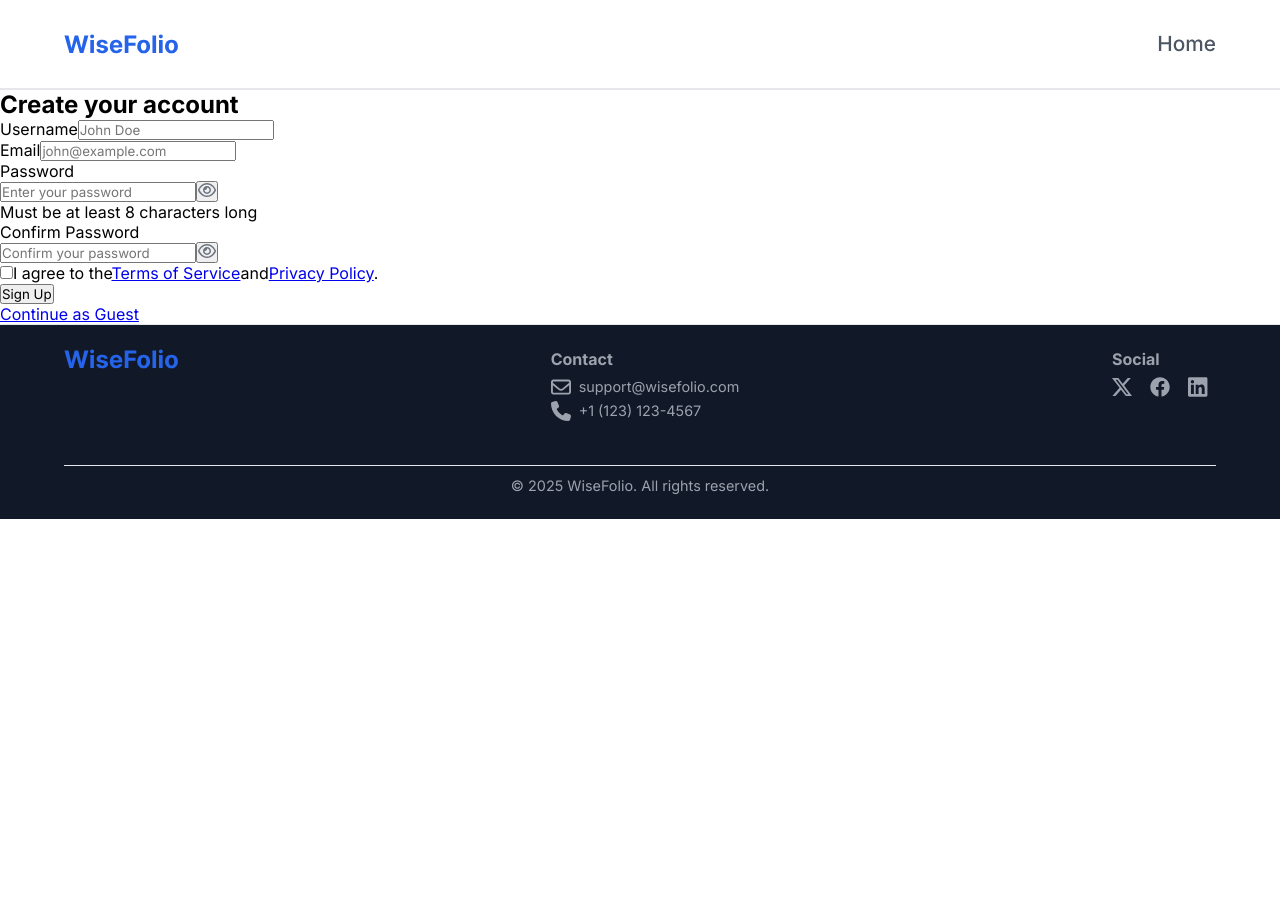
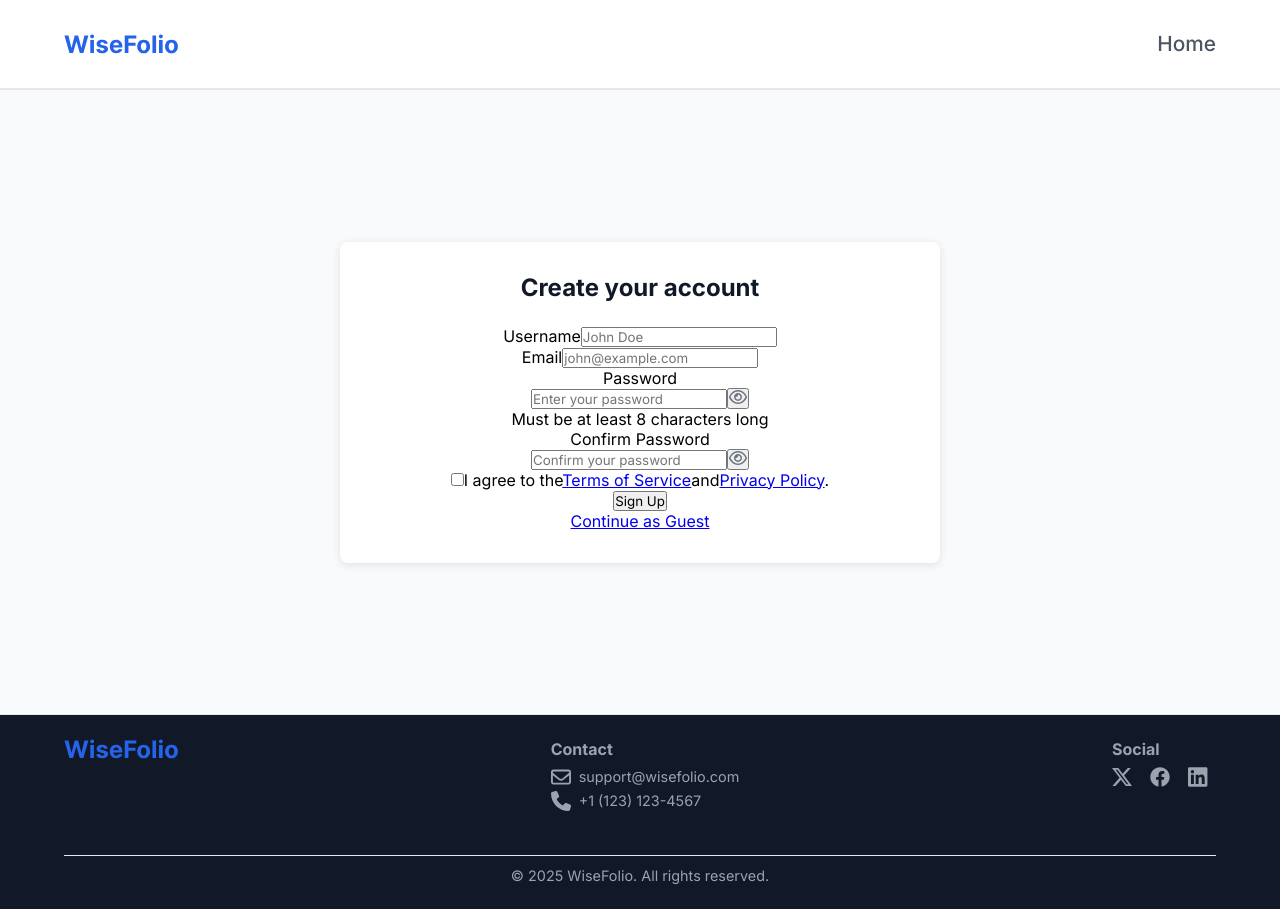
Before and after one commit to Lospub/WiseFolio-Client, a React (Vite) app in the folder wisefolio-client/: page /register in a window 1280 px wide. Before the commit the page ends 800 px from the top, so only its background shows below. Built offline with nearby package versions, Linux system fonts and the light colour scheme.

Commit message:
style the card and card title for signup page

```diff
--- a/wisefolio-client/src/pages/Registration/Registration.scss
+++ b/wisefolio-client/src/pages/Registration/Registration.scss
@@ -0,0 +1,25 @@
+@use "../../styles/partials/variables" as *;
+@use "../../styles/partials/mixins" as *;
+
+.registration {
+    @include flex-style(center, center, center, nowrap, column);
+    background-color: $primary-background;
+    min-height: 78vh;
+    padding: 1rem;
+
+    &__card {
+        background: $primary-color;
+        padding: 2rem;
+        @include border-style(8px, $primary-color, $primary-boarder, 0);
+        box-shadow: 0 2px 10px $primary-shadow;
+        width: 100%;
+        max-width: 600px;
+        text-align: center;
+    }
+
+    &__title {
+        @include font-style(1.5rem, 1.75rem, 700, $primary-text);
+        margin-bottom: 1.5rem;
+    }
+
+}
```
